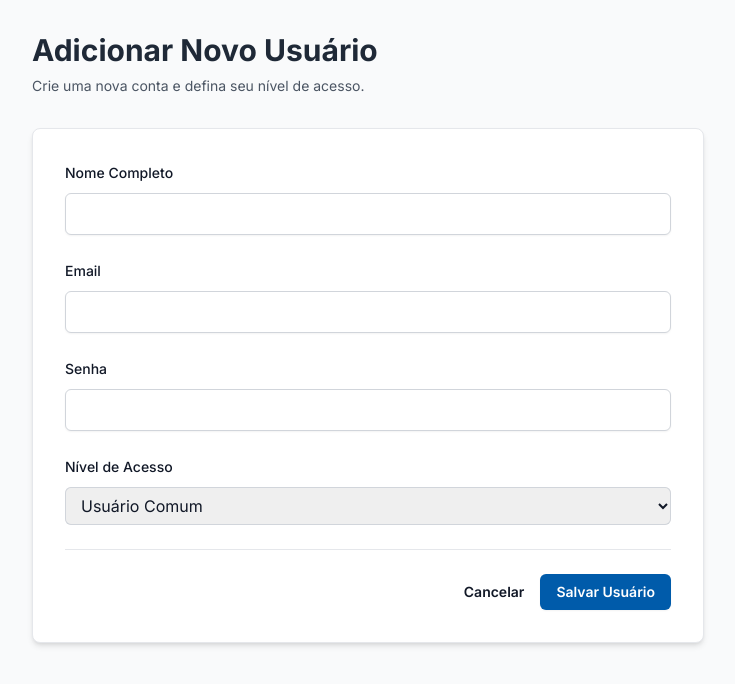
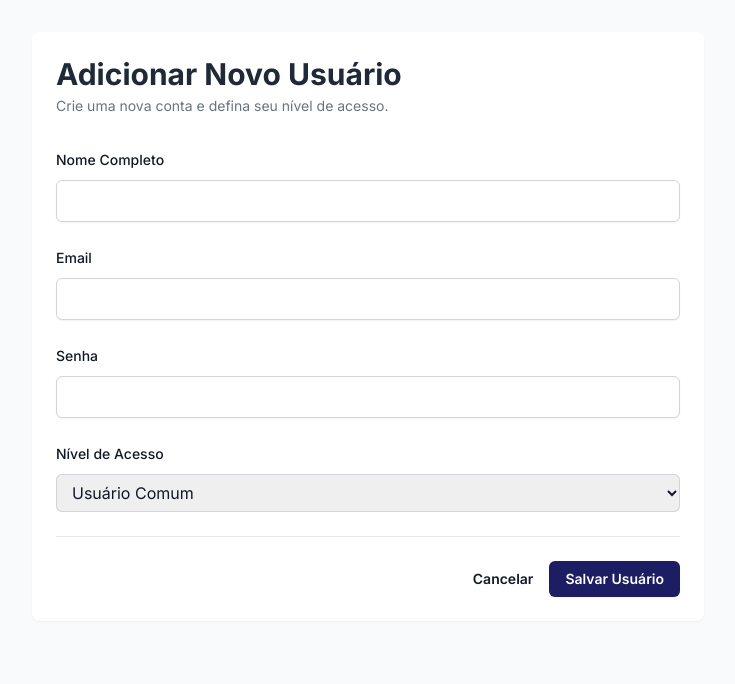
Before and after one commit to igorweege/romaneio-digital, a Next.js app: page /admin/novo-usuario in a window 1280 px wide. Shown: the top 684 px of the page, without its empty margins (272-1007 px from the left). Built offline with nearby package versions, Linux system fonts and the light colour scheme; no server answers.

Commit message:
feat(users): implement toast notifications for user management

```diff
--- a/app/admin/editar/[id]/page.tsx
+++ b/app/admin/editar/[id]/page.tsx
@@ -1,10 +1,11 @@
-// app/admin/editar/[id]/page.tsx - VERSÃO COM CAMPOS DE SENHA
+// app/admin/editar/[id]/page.tsx - VERSÃO COM NOTIFICAÇÕES TOAST
 
 'use client';
 
 import { useState, useEffect, FormEvent } from 'react';
 import { useRouter } from 'next/navigation';
 import type { User } from '@prisma/client';
+import toast from 'react-hot-toast'; // 1. Importamos o toast
 
 interface EditUserPageProps {
   params: {
@@ -21,7 +22,6 @@ export default function EditUserPage({ params }: EditUserPageProps) {
   const [confirmPassword, setConfirmPassword] = useState('');
 
   const [isLoading, setIsLoading] = useState(true);
-  const [error, setError] = useState('');
 
   useEffect(() => {
     const fetchUser = async () => {
@@ -35,7 +35,7 @@ export default function EditUserPage({ params }: EditUserPageProps) {
         setName(userData.name);
         setRole(userData.role);
       } catch (err: any) {
-        setError(err.message);
+        toast.error(err.message);
       } finally {
         setIsLoading(false);
       }
@@ -45,10 +45,9 @@ export default function EditUserPage({ params }: EditUserPageProps) {
 
   const handleSubmit = async (e: FormEvent) => {
     e.preventDefault();
-    setError('');
 
     if (password !== confirmPassword) {
-      setError('As senhas não coincidem.');
+      toast.error('As senhas não coincidem.');
       return;
     }
 
@@ -70,27 +69,31 @@ export default function EditUserPage({ params }: EditUserPageProps) {
         body: JSON.stringify(dataToUpdate),
       });
 
+      const responseData = await response.json();
+
       if (!response.ok) {
-        const errorData = await response.json();
-        throw new Error(errorData.error || 'Falha ao atualizar o usuário.');
+        throw new Error(responseData.error || 'Falha ao atualizar o usuário.');
       }
 
-      alert('Usuário atualizado com sucesso!');
+      // 2. Substituímos o alert()
+      toast.success('Usuário atualizado com sucesso!');
       router.push('/admin');
       router.refresh();
 
     } catch (err: any) {
-      setError(err.message);
+      // 3. Usamos toast.error() para erros
+      toast.error(err.message);
     } finally {
       setIsLoading(false);
     }
   };
 
   if (isLoading) return <p className="text-center p-8">Carregando...</p>;
+  if (!user) return <p className="text-center p-8 text-red-600">Erro ao carregar usuário.</p>
 
   return (
     <div className="p-4 sm:p-8">
-      <div className="max-w-2xl mx-auto bg-white p-6 rounded-lg shadow-sm">
+      <div className="bg-white p-6 rounded-lg shadow-sm max-w-2xl mx-auto">
         <h1 className="text-2xl font-bold text-gray-800 mb-6">Editar Usuário</h1>
         <form onSubmit={handleSubmit} className="space-y-6">
           <div>
@@ -102,7 +105,7 @@ export default function EditUserPage({ params }: EditUserPageProps) {
                 value={name}
                 onChange={(e) => setName(e.target.value)}
                 required
-                className="w-full px-3 py-2 border border-gray-300 rounded-md shadow-sm focus:outline-none focus:ring-osirnet-blue focus:border-osirnet-blue"
+                className="w-full px-3 py-2 border border-gray-300 rounded-md shadow-sm focus:outline-none focus:ring-osirnet-dark-blue focus:border-osirnet-dark-blue"
               />
             </div>
           </div>
@@ -127,7 +130,7 @@ export default function EditUserPage({ params }: EditUserPageProps) {
                 id="role"
                 value={role}
                 onChange={(e) => setRole(e.target.value as 'USER' | 'ADMIN')}
-                className="w-full px-3 py-2 border border-gray-300 rounded-md shadow-sm focus:outline-none focus:ring-osirnet-blue focus:border-osirnet-blue"
+                className="w-full px-3 py-2 border border-gray-300 rounded-md shadow-sm focus:outline-none focus:ring-osirnet-dark-blue focus:border-osirnet-dark-blue"
               >
                 <option value="USER">Usuário</option>
                 <option value="ADMIN">Administrador</option>
@@ -135,7 +138,6 @@ export default function EditUserPage({ params }: EditUserPageProps) {
             </div>
           </div>
 
-          {/* CAMPOS DE NOVA SENHA */}
           <div className="border-t pt-6 mt-6">
              <h2 className="text-lg font-medium text-gray-700">Alterar Senha</h2>
              <p className="text-sm text-gray-500">Deixe em branco para não alterar a senha atual.</p>
@@ -149,7 +151,7 @@ export default function EditUserPage({ params }: EditUserPageProps) {
                 id="password"
                 value={password}
                 onChange={(e) => setPassword(e.target.value)}
-                className="w-full px-3 py-2 border border-gray-300 rounded-md shadow-sm focus:outline-none focus:ring-osirnet-blue focus:border-osirnet-blue"
+                className="w-full px-3 py-2 border border-gray-300 rounded-md shadow-sm focus:outline-none focus:ring-osirnet-dark-blue focus:border-osirnet-dark-blue"
               />
             </div>
           </div>
@@ -162,14 +164,12 @@ export default function EditUserPage({ params }: EditUserPageProps) {
                 id="confirmPassword"
                 value={confirmPassword}
                 onChange={(e) => setConfirmPassword(e.target.value)}
-                className="w-full px-3 py-2 border border-gray-300 rounded-md shadow-sm focus:outline-none focus:ring-osirnet-blue focus:border-osirnet-blue"
+                className="w-full px-3 py-2 border border-gray-300 rounded-md shadow-sm focus:outline-none focus:ring-osirnet-dark-blue focus:border-osirnet-dark-blue"
               />
             </div>
           </div>
 
-          {error && <p className="text-sm text-red-600 text-center">{error}</p>}
-
-          <div className="flex items-center justify-end gap-x-4">
+          <div className="flex items-center justify-end gap-x-4 border-t pt-6">
             <button type="button" onClick={() => router.push('/admin')} disabled={isLoading} className="text-sm font-semibold leading-6 text-gray-900">
               Cancelar
             </button>
--- a/app/admin/novo-usuario/page.tsx
+++ b/app/admin/novo-usuario/page.tsx
@@ -1,22 +1,22 @@
-// app/admin/novo-usuario/page.tsx
+// app/admin/novo-usuario/page.tsx - VERSÃO COM NOTIFICAÇÕES TOAST
+
 'use client';
 
 import { useState } from 'react';
-import { useRouter } from 'next/navigation'; // Importamos o useRouter
+import { useRouter } from 'next/navigation';
+import toast from 'react-hot-toast'; // 1. Importamos o toast
 
 export default function NewUserPage() {
-  const router = useRouter(); // Inicializamos o router aqui
+  const router = useRouter();
   const [name, setName] = useState('');
   const [email, setEmail] = useState('');
   const [password, setPassword] = useState('');
   const [role, setRole] = useState<'USER' | 'ADMIN'>('USER');
 
-  const [error, setError] = useState('');
   const [isLoading, setIsLoading] = useState(false);
 
   const handleSubmit = async (e: React.FormEvent) => {
     e.preventDefault();
-    setError('');
     setIsLoading(true);
 
     try {
@@ -26,64 +26,69 @@ export default function NewUserPage() {
         body: JSON.stringify({ name, email, password, role }),
       });
 
+      const responseData = await response.json();
+
       if (!response.ok) {
-        const errorData = await response.json();
-        throw new Error(errorData.error || 'Falha ao criar usuário');
+        // Se a resposta da API tiver uma mensagem de erro, use-a.
+        throw new Error(responseData.error || 'Falha ao criar usuário');
       }
 
-      // Se deu tudo certo, redireciona para a página de admin
+      // 2. Adicionamos a notificação de sucesso
+      toast.success(`Usuário '${name}' criado com sucesso!`);
+
       router.push('/admin');
+      router.refresh(); // Garante que a lista de usuários será atualizada
 
     } catch (err: any) {
-      setError(err.message);
+      // 3. Adicionamos a notificação de erro
+      toast.error(err.message);
     } finally {
       setIsLoading(false);
     }
   };
 
   return (
-    <div className="flex justify-center p-4 sm:p-8">
-      <div className="w-full max-w-2xl">
-        <h1 className="text-3xl font-bold text-gray-800">Adicionar Novo Usuário</h1>
-        <p className="mt-2 text-sm text-gray-600">Crie uma nova conta e defina seu nível de acesso.</p>
+    <div className="p-4 sm:p-8">
+      <div className="bg-white p-6 rounded-lg shadow-sm max-w-2xl mx-auto">
+        <div className="mb-8">
+            <h1 className="text-3xl font-bold text-gray-800">Adicionar Novo Usuário</h1>
+            <p className="mt-1 text-sm text-gray-500">Crie uma nova conta e defina seu nível de acesso.</p>
+        </div>
 
-        <form onSubmit={handleSubmit} className="mt-8 space-y-6 p-8 bg-white rounded-lg shadow-md border">
-          {/* ... o resto do formulário continua igual ... */}
+        <form onSubmit={handleSubmit} className="space-y-6">
           {/* Campo Nome */}
           <div>
             <label htmlFor="name" className="block text-sm font-medium leading-6 text-gray-900">Nome Completo</label>
             <div className="mt-2">
-              <input type="text" id="name" value={name} onChange={(e) => setName(e.target.value)} required className="w-full px-3 py-2 border border-gray-300 rounded-md shadow-sm focus:outline-none focus:ring-osirnet-blue focus:border-osirnet-blue" />
+              <input type="text" id="name" value={name} onChange={(e) => setName(e.target.value)} required className="w-full px-3 py-2 border border-gray-300 rounded-md shadow-sm focus:outline-none focus:ring-osirnet-dark-blue focus:border-osirnet-dark-blue" />
             </div>
           </div>
           {/* Campo Email */}
           <div>
             <label htmlFor="email" className="block text-sm font-medium leading-6 text-gray-900">Email</label>
             <div className="mt-2">
-              <input type="email" id="email" value={email} onChange={(e) => setEmail(e.target.value)} required className="w-full px-3 py-2 border border-gray-300 rounded-md shadow-sm focus:outline-none focus:ring-osirnet-blue focus:border-osirnet-blue" />
+              <input type="email" id="email" value={email} onChange={(e) => setEmail(e.target.value)} required className="w-full px-3 py-2 border border-gray-300 rounded-md shadow-sm focus:outline-none focus:ring-osirnet-dark-blue focus:border-osirnet-dark-blue" />
             </div>
           </div>
           {/* Campo Senha */}
           <div>
             <label htmlFor="password" className="block text-sm font-medium leading-6 text-gray-900">Senha</label>
             <div className="mt-2">
-              <input type="password" id="password" value={password} onChange={(e) => setPassword(e.target.value)} required className="w-full px-3 py-2 border border-gray-300 rounded-md shadow-sm focus:outline-none focus:ring-osirnet-blue focus:border-osirnet-blue" />
+              <input type="password" id="password" value={password} onChange={(e) => setPassword(e.target.value)} required className="w-full px-3 py-2 border border-gray-300 rounded-md shadow-sm focus:outline-none focus:ring-osirnet-dark-blue focus:border-osirnet-dark-blue" />
             </div>
           </div>
           {/* Campo Role */}
           <div>
               <label htmlFor="role" className="block text-sm font-medium leading-6 text-gray-900">Nível de Acesso</label>
-              <select id="role" value={role} onChange={(e) => setRole(e.target.value as 'USER' | 'ADMIN')} className="mt-2 block w-full rounded-md border-0 py-2 pl-3 pr-10 text-gray-900 ring-1 ring-inset ring-gray-300 focus:ring-2 focus:ring-osirnet-blue">
+              <select id="role" value={role} onChange={(e) => setRole(e.target.value as 'USER' | 'ADMIN')} className="mt-2 block w-full rounded-md border-0 py-2 pl-3 pr-10 text-gray-900 ring-1 ring-inset ring-gray-300 focus:ring-2 focus:ring-osirnet-dark-blue">
                 <option value="USER">Usuário Comum</option>
                 <option value="ADMIN">Administrador</option>
               </select>
           </div>
 
-          {error && <p className="text-sm text-red-600 text-center font-medium">{error}</p>}
-
           <div className="flex items-center justify-end gap-x-4 border-t pt-6">
-            <a href="/admin" className="text-sm font-semibold leading-6 text-gray-900">Cancelar</a>
-            <button type="submit" disabled={isLoading} className="rounded-md bg-osirnet-blue px-4 py-2 text-sm font-semibold text-white shadow-sm hover:bg-blue-800 focus-visible:outline focus-visible:outline-2 focus-visible:outline-offset-2 focus-visible:outline-osirnet-blue disabled:bg-blue-300">
+            <button type="button" onClick={() => router.push('/admin')} className="text-sm font-semibold leading-6 text-gray-900">Cancelar</button>
+            <button type="submit" disabled={isLoading} className="rounded-md bg-osirnet-dark-blue px-4 py-2 text-sm font-semibold text-white shadow-sm hover:bg-opacity-90 disabled:bg-gray-400">
               {isLoading ? 'Salvando...' : 'Salvar Usuário'}
             </button>
           </div>
```
